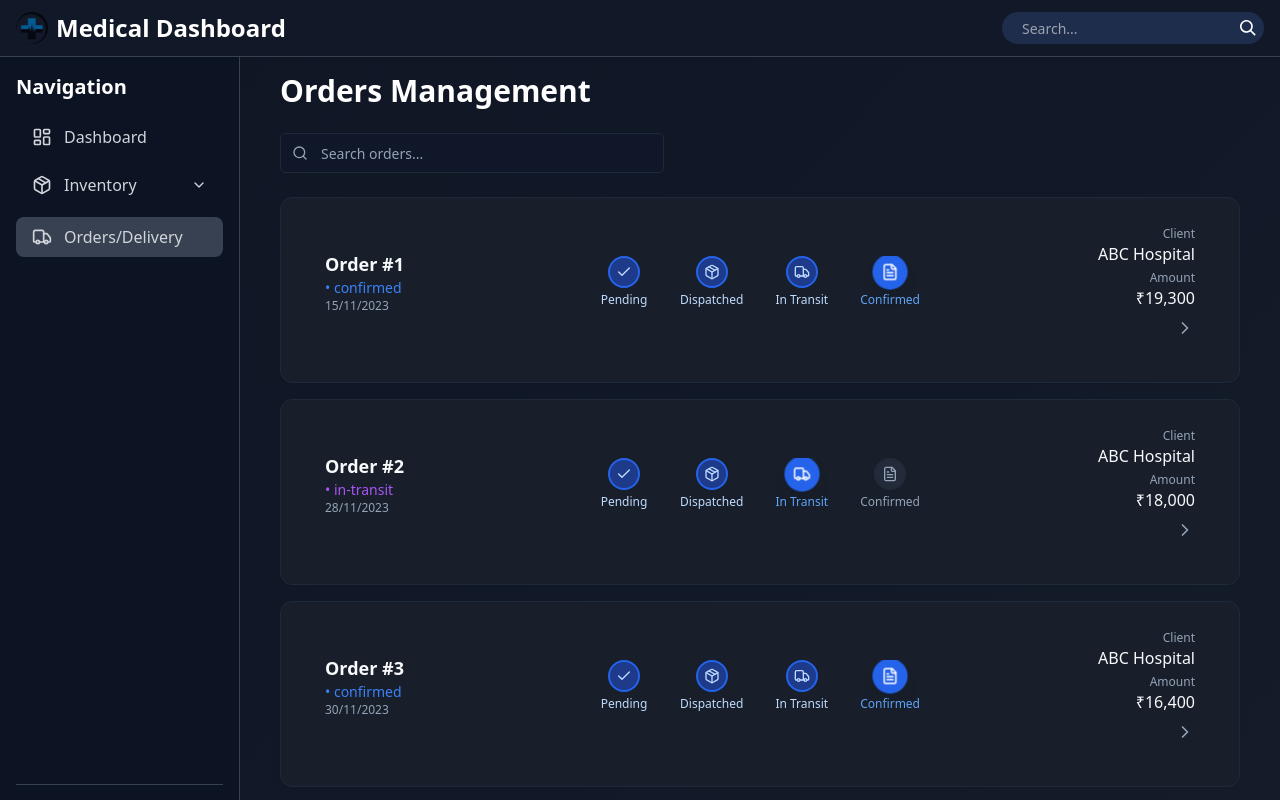
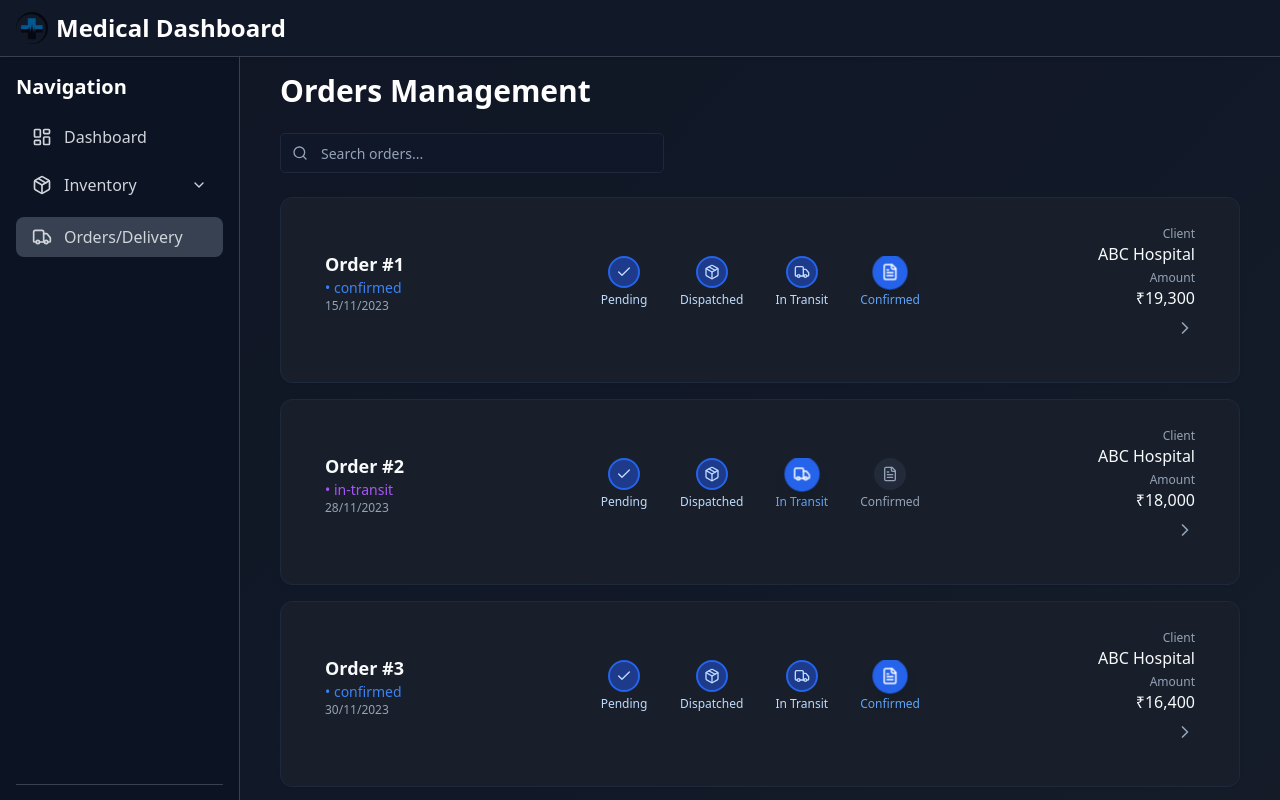
Before and after one commit to tommy-pro24/Medical, a Next.js app: page /orders in a window 1280 px wide. Shown: the top 800 px of the page. Built offline with nearby package versions, Linux system fonts and the light colour scheme.

Commit message:
delete search section from navbar

```diff
--- a/src/components/list/index.tsx
+++ b/src/components/list/index.tsx
@@ -7,8 +7,11 @@ import { usePathname } from 'next/navigation';
 import { removeCookies } from '@/lib/userinfo';
 
 export default function List() {
+
     const [open, setOpen] = useState(false);
+
     const [inventoryOpen, setInventoryOpen] = useState(false);
+
     const pathname = usePathname();
 
     const handleLogout = () => {
--- a/src/components/navbar/index.tsx
+++ b/src/components/navbar/index.tsx
@@ -1,11 +1,8 @@
 'use client'
 
 import Image from "next/image"
-import { useState } from "react";
 
 export default function Navbar() {
-    const [isFocused, setIsFocused] = useState(false);
-    const [value, setValue] = useState("");
 
     return (
         <nav className="sticky top-0 z-50 bg-[#111827] py-3 shadow border-b border-gray-700">
@@ -14,27 +11,6 @@ export default function Navbar() {
                     <Image src="/imgs/icons/logo.png" alt="Logo" width={32} height={32} />
                     <h1 className="text-lg sm:text-2xl font-bold text-white whitespace-nowrap">Medical Dashboard</h1>
                 </div>
-                <div className="flex items-center w-full sm:w-auto justify-center sm:justify-end mt-2 sm:mt-0">
-                    <div className="relative flex justify-center items-center w-full sm:w-auto"
-                        onFocus={() => setIsFocused(true)}
-                        onBlur={() => setIsFocused(false)}
-                    >
-                        <input
-                            type="text"
-                            className={`bg-[#1f2d4d] h-8 px-5 pr-10 rounded-full text-sm focus:outline-none transition-all duration-300 ease-in-out w-full sm:w-auto ${isFocused || value ? "sm:w-64" : "sm:w-5"
-                                }`}
-                            placeholder="Search..."
-                            value={value}
-                            onChange={(e) => setValue(e.target.value)}
-                        />
-                        <button type="submit" className="absolute right-2">
-                            <svg className="h-4 w-4 fill-current" xmlns="http://www.w3.org/2000/svg" viewBox="0 0 20 20">
-                                <path d="M12.9 14.32a8 8 0 1 1 1.41-1.41l5.35 5.33-1.42 1.42-5.33-5.34zM8 14A6 6 0 1 0 8 2a6 6 0 0 0 0 12z">
-                                </path>
-                            </svg>
-                        </button>
-                    </div>
-                </div>
             </div>
         </nav>
     )
```
